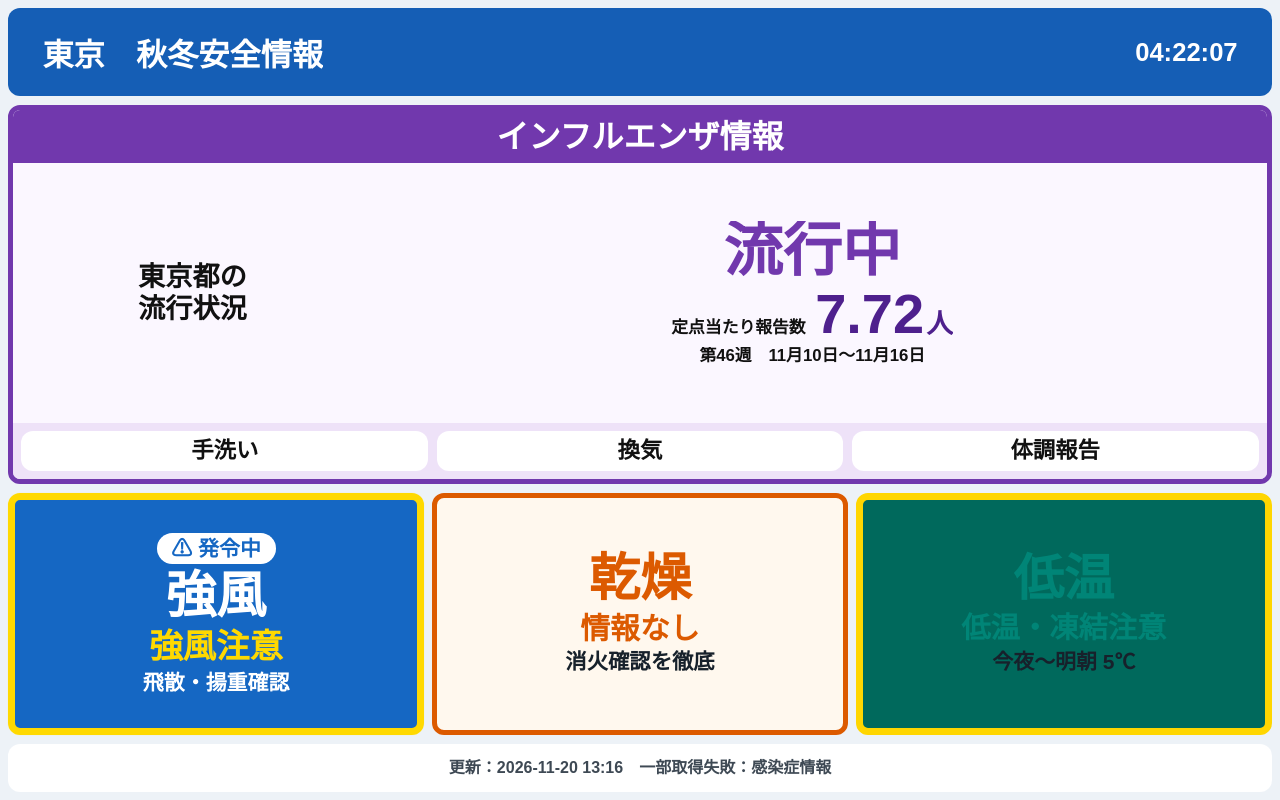
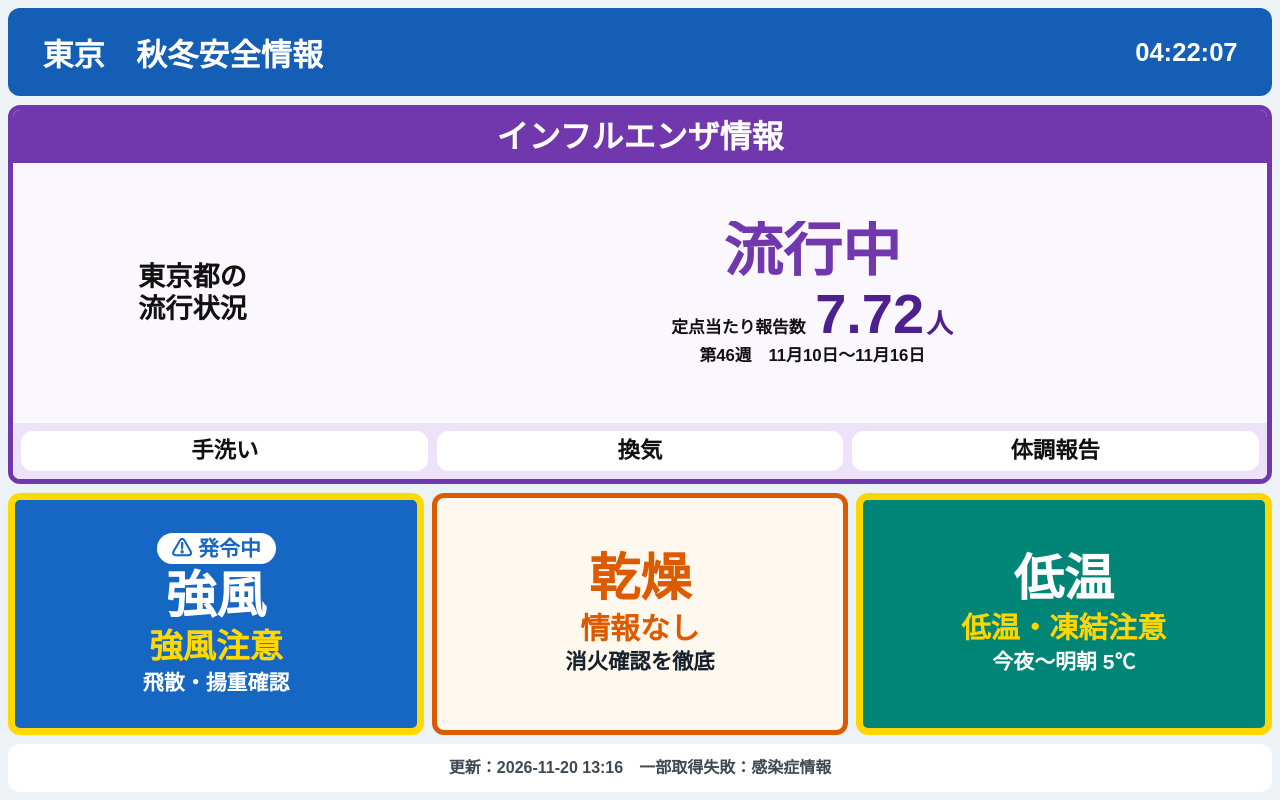
Before and after one commit to maeda0404/tokyo-autumn-winter-safety-signage, a plain HTML site: page index.html in a window 1280 px wide. Drawn offline with Linux system fonts and the light colour scheme.

Commit message:
Update index.html

```diff
--- a/index.html
+++ b/index.html
@@ -1,1051 +1,640 @@
 <!DOCTYPE html>
-
 <html lang="ja">
-
 <head>
-
   <meta charset="UTF-8">
-
   <meta name="viewport" content="width=device-width, initial-scale=1.0">
-
   <title>東京 秋冬安全情報</title>
 
   <style>
-
     :root {
-
       --gap: clamp(5px, 1.05vmin, 10px);
-
       --radius: clamp(9px, 1.5vmin, 16px);
-
       --blue: #155eb5;
-
       --purple: #7138ad;
-
     }
 
     * {
-
       box-sizing: border-box;
-
       margin: 0;
-
       padding: 0;
-
       font-family: "Yu Gothic", "Meiryo", sans-serif;
-
     }
 
     html,
-
     body {
-
       width: 100%;
-
       height: 100%;
-
       min-width: 0;
-
       min-height: 0;
-
       overflow: hidden;
-
       background: #edf2f7;
-
       color: #111111;
-
     }
 
     body {
-
       padding: var(--gap);
-
       display: grid;
-
       grid-template-rows:
-
         clamp(58px, 11.5vh, 88px)
-
         minmax(0, 1fr)
-
         clamp(32px, 6.5vh, 48px);
-
       gap: var(--gap);
-
     }
 
     .header,
-
     .footer {
-
       border-radius: var(--radius);
-
       display: flex;
-
       align-items: center;
-
     }
 
     .header {
-
       min-width: 0;
-
       padding: 0 clamp(18px, 3vw, 34px);
-
       justify-content: space-between;
-
       gap: 12px;
-
       background: var(--blue);
-
       color: #ffffff;
-
       font-size: clamp(23px, 3.9vmin, 42px);
-
       font-weight: 900;
-
       white-space: nowrap;
-
       overflow: hidden;
-
     }
 
     .header-title {
-
       min-width: 0;
-
       overflow: hidden;
-
       text-overflow: ellipsis;
-
     }
 
     #clock {
-
       flex-shrink: 0;
-
       font-size: clamp(20px, 3.2vmin, 34px);
-
       font-weight: 900;
-
       font-variant-numeric: tabular-nums;
-
     }
 
     main {
-
       min-width: 0;
-
       min-height: 0;
-
       display: grid;
-
       grid-template-rows: minmax(0, 1.22fr) minmax(0, 0.78fr);
-
       gap: var(--gap);
-
     }
 
     .flu {
-
       min-width: 0;
-
       min-height: 0;
-
       border: clamp(3px, 0.65vmin, 5px) solid var(--purple);
-
       border-radius: var(--radius);
-
       background: #fbf7ff;
-
       display: grid;
-
       grid-template-rows: auto minmax(0, 1fr) auto;
-
       overflow: hidden;
-
     }
 
     .panel-title {
-
       padding: clamp(7px, 1.35vh, 13px);
-
       background: var(--purple);
-
       color: #ffffff;
-
       text-align: center;
-
       font-size: clamp(24px, 4vmin, 44px);
-
       font-weight: 900;
-
       line-height: 1;
-
       white-space: nowrap;
-
     }
 
     .flu-main {
-
       min-width: 0;
-
       min-height: 0;
-
       padding: clamp(7px, 1.35vmin, 14px);
-
       display: grid;
-
       grid-template-columns: minmax(0, 0.55fr) minmax(0, 1.45fr);
-
       align-items: center;
-
       gap: clamp(5px, 1vmin, 10px);
-
     }
 
     .flu-caption {
-
       text-align: center;
-
       font-size: clamp(21px, 3.4vmin, 37px);
-
       font-weight: 900;
-
       line-height: 1.2;
-
     }
 
     .flu-data {
-
       min-width: 0;
-
       display: grid;
-
       grid-template-columns: minmax(0, 1fr);
-
       grid-template-rows: auto auto auto;
-
       justify-items: center;
-
       align-items: center;
-
       row-gap: clamp(3px, 0.8vmin, 9px);
-
     }
 
     .flu-level {
-
       width: 100%;
-
       min-width: 0;
-
       text-align: center;
-
       color: var(--purple);
-
       font-size: clamp(34px, 7.4vmin, 80px);
-
       font-weight: 900;
-
       line-height: 1;
-
       white-space: nowrap;
-
       overflow: hidden;
-
     }
 
     .sentinel-box {
-
       width: 100%;
-
       min-width: 0;
-
       display: flex;
-
       justify-content: center;
-
       align-items: baseline;
-
       gap: clamp(6px, 1.2vmin, 14px);
-
     }
 
     .sentinel-label {
-
       flex-shrink: 0;
-
       font-size: clamp(14px, 2.1vmin, 23px);
-
       font-weight: 900;
-
       line-height: 1.05;
-
       white-space: nowrap;
-
     }
 
     .sentinel-value {
-
       min-width: 0;
-
       color: #4e208d;
-
       font-size: clamp(38px, 7vmin, 76px);
-
       font-weight: 900;
-
       line-height: 0.95;
-
       font-variant-numeric: tabular-nums;
-
       white-space: nowrap;
-
       overflow: hidden;
-
     }
 
     .sentinel-unit {
-
       margin-left: 0.08em;
-
       font-size: 0.48em;
-
     }
 
     .flu-meta {
-
       width: 100%;
-
       text-align: center;
-
       font-size: clamp(14px, 2.1vmin, 23px);
-
       font-weight: 900;
-
       line-height: 1.1;
-
       white-space: nowrap;
-
       overflow: hidden;
-
       text-overflow: ellipsis;
-
     }
 
     .actions {
-
       padding: clamp(6px, 1vmin, 10px);
-
       display: grid;
-
       grid-template-columns: repeat(3, minmax(0, 1fr));
-
       gap: var(--gap);
-
       background: #eee2f8;
-
     }
 
     .action {
-
       min-width: 0;
-
       padding: clamp(7px, 1.1vmin, 12px) 3px;
-
       background: #ffffff;
-
       border-radius: 12px;
-
       text-align: center;
-
       font-size: clamp(18px, 2.8vmin, 30px);
-
       font-weight: 900;
-
       line-height: 1;
-
       white-space: nowrap;
-
     }
 
     .weather {
-
       min-width: 0;
-
       min-height: 0;
-
       display: grid;
-
       grid-template-columns: repeat(3, minmax(0, 1fr));
-
       gap: var(--gap);
-
     }
 
     .card {
-
       min-width: 0;
-
       min-height: 0;
-
       border: clamp(3px, 0.65vmin, 5px) solid var(--c);
-
       border-radius: var(--radius);
-
       padding: clamp(7px, 1.2vmin, 14px);
-
       display: flex;
-
       flex-direction: column;
-
       align-items: center;
-
       justify-content: center;
-
       text-align: center;
-
       overflow: hidden;
-
       color: var(--c);
-
       background: var(--bg);
-
       container-type: size;
-
     }
 
     .card-name {
-
       font-size: clamp(29px, 5vmin, 52px);
-
       font-size: clamp(22px, 24cqmin, 96px);
-
       font-weight: 900;
-
       line-height: 1;
-
       white-space: nowrap;
-
     }
 
     .card-state {
-
       margin-top: clamp(6px, 1vmin, 11px);
-
       margin-top: 4cqmin;
-
       font-size: clamp(19px, 3.1vmin, 32px);
-
       font-size: clamp(16px, 14cqmin, 56px);
-
       font-weight: 900;
-
       line-height: 1.05;
-
       white-space: nowrap;
-
     }
 
     .card-note {
-
       margin-top: clamp(4px, 0.7vmin, 8px);
-
       margin-top: 3cqmin;
-
       color: #17212b;
-
       font-size: clamp(15px, 2.2vmin, 23px);
-
       font-size: clamp(12px, 10cqmin, 40px);
-
       font-weight: 900;
-
       line-height: 1.15;
-
       white-space: normal;
-
     }
 
     /* 「⚠ 発令中」バッジ：通常時は非表示 */
-
     .card-badge {
-
       display: none;
-
       margin-bottom: clamp(4px, 0.8vmin, 9px);
-
       margin-bottom: 3cqmin;
-
       padding: 0.15em 0.7em;
-
       border-radius: 999px;
-
       background: #ffffff;
-
       color: var(--c);
-
       font-size: clamp(14px, 2.2vmin, 24px);
-
       font-size: clamp(12px, 10cqmin, 40px);
-
       font-weight: 900;
-
       line-height: 1.2;
-
       white-space: nowrap;
-
       animation: blink 1s steps(1, end) infinite;
-
     }
 
     .wind {
-
       --c: #1565c0;
-
       --bg: #f3f8ff;
-
     }
 
     .dry {
-
       --c: #dc5a00;
-
       --bg: #fff8ee;
-
     }
 
     .cold {
-
       --c: #008577;
-
       --bg: #effcf9;
-
     }
 
     /*
      * 低温専用
-  * 5℃以下の場合は黄色枠＋濃い緑背景で注意を示す。
-  * 文字の色・サイズは通常時の設定をそのまま使用。
+     * active時は緑背景＋黄色枠。
+     * 見出し・気温は白、注意文は黄色。
+     * 文字サイズは変更しない。
      * 点滅・「発令中」表示は行わない。
      */
+    .card.cold-active {
+      background: var(--c);
+      border-color: #ffd600;
+      border-width: clamp(4px, 0.9vmin, 8px);
+    }
 
- .card.cold-active {
+    .card.cold-active .card-name {
+      color: #ffffff;
+    }
 
- background: #00695c;
+    .card.cold-active .card-state {
+      color: #ffd600;
+    }
 
- border-color: #ffd600;
-
- border-width: clamp(4px, 0.9vmin, 8px);
-
+    .card.cold-active .card-note {
+      color: #ffffff;
     }
 
     /*
      * 強風・乾燥の注意報発令中表示
      */
-
     .card.active {
-
       background: var(--c);
-
       color: #ffffff;
-
       border-color: #ffd600;
-
       border-width: clamp(4px, 0.9vmin, 8px);
-
       animation: alertPulse 1.6s ease-in-out infinite;
-
     }
 
     .card.active .card-badge {
-
       display: inline-block;
-
     }
 
     .card.active .card-name {
-
       color: #ffffff;
-
     }
 
     .card.active .card-state {
-
       color: #ffd600;
-
       font-size: clamp(21px, 3.5vmin, 37px);
-
       font-size: clamp(17px, 16cqmin, 62px);
-
     }
 
     .card.active .card-note {
-
       color: #ffffff;
-
     }
 
     @keyframes alertPulse {
-
       0%,
-
       100% {
-
         filter: brightness(1);
-
         box-shadow: 0 0 0 0 rgba(255, 214, 0, 0.0);
-
       }
 
       50% {
-
         filter: brightness(1.12);
-
- box-shadow: 0 0 0 clamp(2px, 0.5vmin, 5px) rgba(255, 214, 0, 0.7);
-
+        box-shadow: 0 0 0 clamp(2px, 0.5vmin, 5px)
+          rgba(255, 214, 0, 0.7);
       }
-
     }
 
     @keyframes blink {
-
       50% {
-
         opacity: 0.25;
-
       }
-
     }
 
     .footer {
-
       min-width: 0;
-
       justify-content: center;
-
       padding: 0 10px;
-
       background: #ffffff;
-
       color: #3e4954;
-
       font-size: clamp(13px, 2vmin, 21px);
-
       font-weight: 900;
-
       line-height: 1;
-
       text-align: center;
-
       white-space: nowrap;
-
       overflow: hidden;
-
       text-overflow: ellipsis;
-
     }
 
     .error {
-
       color: #b00020 !important;
-
     }
 
     @media screen and (max-aspect-ratio: 4 / 5) {
-
       main {
-
         grid-template-rows: minmax(0, 1fr) minmax(0, 1.45fr);
-
       }
 
       .flu-main {
-
         grid-template-columns: 1fr;
-
       }
 
       .flu-caption br {
-
         display: none;
-
       }
 
       .flu-data {
-
         grid-template-columns: minmax(0, 1fr);
-
       }
 
       .weather {
-
         grid-template-columns: 1fr;
-
         grid-template-rows: repeat(3, minmax(0, 1fr));
-
       }
 
       .card {
-
         flex-direction: row;
-
         justify-content: space-between;
-
         gap: 10px;
-
       }
 
       .card-state,
-
       .card-note,
-
       .card-badge {
-
         margin-top: 0;
-
         margin-bottom: 0;
-
       }
-
     }
 
     @media screen and (max-height: 560px) {
-
       body {
-
         grid-template-rows: 48px minmax(0, 1fr) 26px;
-
         gap: 4px;
-
         padding: 4px;
-
       }
 
       .panel-title,
-
       .flu-main,
-
       .actions,
-
       .card {
-
         padding: 5px;
-
       }
-
     }
-
   </style>
-
 </head>
 
 <body>
-
   <header class="header">
-
     <div class="header-title">東京　秋冬安全情報</div>
-
     <div id="clock">--:--:--</div>
-
   </header>
 
   <main>
-
     <section class="flu">
-
       <div class="panel-title">
-
         インフルエンザ情報
-
       </div>
 
       <div class="flu-main">
-
         <div class="flu-caption">
-
           東京都の<br>流行状況
-
         </div>
 
         <div class="flu-data">
-
           <div class="flu-level" id="fluLevel">
-
             確認中
-
           </div>
 
           <div class="sentinel-box">
-
             <div class="sentinel-label">
-
               定点当たり報告数
-
             </div>
 
             <div class="sentinel-value" id="perSentinel">
-
               --<span class="sentinel-unit">人</span>
-
             </div>
-
           </div>
 
           <div class="flu-meta" id="fluMeta">
-
             データ取得中
-
           </div>
-
         </div>
-
       </div>
 
       <div class="actions">
-
         <div class="action">手洗い</div>
-
         <div class="action">換気</div>
-
         <div class="action">体調報告</div>
-
       </div>
-
     </section>
 
     <section class="weather">
-
       <article class="card wind" id="windCard">
-
         <div class="card-badge">
-
           ⚠ 発令中
-
         </div>
 
         <div class="card-name">
-
           強風
-
         </div>
 
         <div class="card-state" id="windState">
-
           確認中
-
         </div>
 
         <div class="card-note" id="windNote"></div>
-
       </article>
 
       <article class="card dry" id="dryCard">
-
         <div class="card-badge">
-
           ⚠ 発令中
-
         </div>
 
         <div class="card-name">
-
           乾燥
-
         </div>
 
         <div class="card-state" id="dryState">
-
           確認中
-
         </div>
 
         <div class="card-note" id="dryNote"></div>
-
       </article>
 
       <article class="card cold" id="coldCard">
-
         <!--
           低温は独自基準（5℃以下）のため、
           「⚠ 発令中」バッジは設置しない
         -->
 
         <div class="card-name">
-
           低温
-
         </div>
 
         <div class="card-state" id="coldState">
-
           確認中
-
         </div>
 
         <div class="card-note" id="coldNote"></div>
-
       </article>
-
     </section>
-
   </main>
 
   <footer class="footer" id="footer">
-
     データを読み込んでいます
-
   </footer>
 
   <script>
-
     "use strict";
 
     const DATA_URL = "./data/status.json";
 
     // 枠からはみ出す場合、収まるまで文字サイズを1pxずつ小さくする
-
     function fitText(element, minSize) {
-
       if (!element) {
-
         return;
-
       }
 
       element.style.fontSize = "";
 
       let size = parseFloat(
-
         getComputedStyle(element).fontSize
-
       );
 
       while (
-
         element.scrollWidth > element.clientWidth &&
-
         size > minSize
-
       ) {
-
         size -= 1;
-
         element.style.fontSize = size + "px";
-
+      }
     }
 
- }
-
-
     function fitInfluenza() {
-
       fitText(
-
         document.getElementById("fluLevel"),
-
         16
-
       );
 
       fitText(
-
         document.getElementById("perSentinel"),
-
         16
-
       );
-
     }
 
-
     function updateClock() {
-
       document.getElementById("clock").textContent =
-
         new Date().toLocaleTimeString(
-
           "ja-JP",
-
           {
-
             hour: "2-digit",
-
             minute: "2-digit",
-
             second: "2-digit",
-
             hour12: false
-
+          }
+        );
     }
 
- );
-
- }
-
-
     function displayCard(key, item) {
-
       const card =
-
         document.getElementById(key + "Card");
 
       const stateElement =
-
         document.getElementById(key + "State");
 
       const noteElement =
-
         document.getElementById(key + "Note");
 
       if (!card || !stateElement || !noteElement) {
-
         return;
-
       }
 
       item = item || {};
 
       stateElement.textContent =
-
         item.active
-
           ? (item.alertText || "注意")
-
           : (item.normalText || "情報なし");
 
       noteElement.textContent =
-
         item.note || "";
 
       /*
        * 低温だけ表示方法を分離。
        *
        * active = true
-  * → 黄色枠
-  * → 濃い緑背景
-  * → 「低温・凍結注意」を表示
+       * → 緑背景＋黄色枠
+       * → 見出し・気温は白
+       * → 注意文は黄色
        *
-  * 文字設定は変更しない
        * 点滅なし
        * 「⚠ 発令中」なし
        */
-
       if (key === "cold") {
-
         card.classList.remove("active");
 
         card.classList.toggle(
-
           "cold-active",
-
           Boolean(item.active)
-
         );
 
         return;
-
       }
 
       /*
@@ -1054,256 +643,162 @@
        * 気象庁の注意報等が有効なら
        * 従来どおりactive表示
        */
-
       card.classList.remove("cold-active");
 
       card.classList.toggle(
-
         "active",
-
         Boolean(item.active)
-
       );
-
     }
 
-
     function displayInfluenza(influenza) {
-
       const levelElement =
-
         document.getElementById("fluLevel");
 
       const valueElement =
-
         document.getElementById("perSentinel");
 
       const metaElement =
-
         document.getElementById("fluMeta");
 
       levelElement.classList.remove("error");
 
       levelElement.textContent =
-
         influenza.level || "確認中";
 
       const value =
-
         Number(influenza.perSentinel);
 
       if (Number.isFinite(value)) {
-
         valueElement.innerHTML =
-
           value.toFixed(2) +
-
           '<span class="sentinel-unit">人</span>';
-
       } else {
-
         valueElement.innerHTML =
-
           '--<span class="sentinel-unit">人</span>';
-
       }
 
       const metaParts = [];
 
       if (influenza.week) {
-
         metaParts.push(influenza.week);
-
       }
 
       if (
-
         influenza.period &&
-
         influenza.period !== "東京都"
-
       ) {
-
         metaParts.push(influenza.period);
-
       }
 
       metaElement.textContent =
-
         metaParts.length > 0
-
           ? metaParts.join("　")
-
           : "最新情報を確認中";
 
       fitInfluenza();
-
     }
 
-
     async function loadData() {
-
       try {
-
         const response = await fetch(
-
           DATA_URL + "?t=" + Date.now(),
-
           {
-
             cache: "no-store"
-
           }
-
         );
 
         if (!response.ok) {
-
           throw new Error(
-
             "status.json HTTP " +
-
             response.status
-
           );
-
         }
 
         const data =
-
           await response.json();
 
         displayInfluenza(
-
           data.influenza || {}
-
         );
 
         const weather =
-
           data.weather || {};
 
         displayCard(
-
           "wind",
-
           weather.wind || {}
-
         );
 
         displayCard(
-
           "dry",
-
           weather.dry || {}
-
         );
 
         displayCard(
-
           "cold",
-
           weather.cold || {}
-
         );
 
         document.getElementById(
-
           "footer"
-
         ).textContent =
-
           "更新：" +
-
           (data.updated || "--") +
-
           "　" +
-
           (data.sourceStatus || "");
 
       } catch (error) {
-
         console.error(error);
 
         document.getElementById(
-
           "fluLevel"
-
         ).textContent =
-
           "取得失敗";
 
         document.getElementById(
-
           "fluLevel"
-
         ).classList.add(
-
           "error"
-
         );
 
         document.getElementById(
-
           "perSentinel"
-
         ).innerHTML =
-
           '--<span class="sentinel-unit">人</span>';
 
         document.getElementById(
-
           "fluMeta"
-
         ).textContent =
-
           "データ取得を確認してください";
 
         document.getElementById(
-
           "footer"
-
         ).textContent =
-
           "データ更新を確認してください";
 
         fitInfluenza();
-
       }
-
     }
-
 
     updateClock();
 
     setInterval(
-
       updateClock,
-
       1000
-
     );
 
     window.addEventListener(
-
       "resize",
-
       fitInfluenza
-
     );
 
     loadData();
 
     setInterval(
-
       loadData,
-
       10 * 60 * 1000
-
     );
-
   </script>
-
 </body>
-
 </html>
```
Lines whose indentation alone changed are shown as unchanged.
